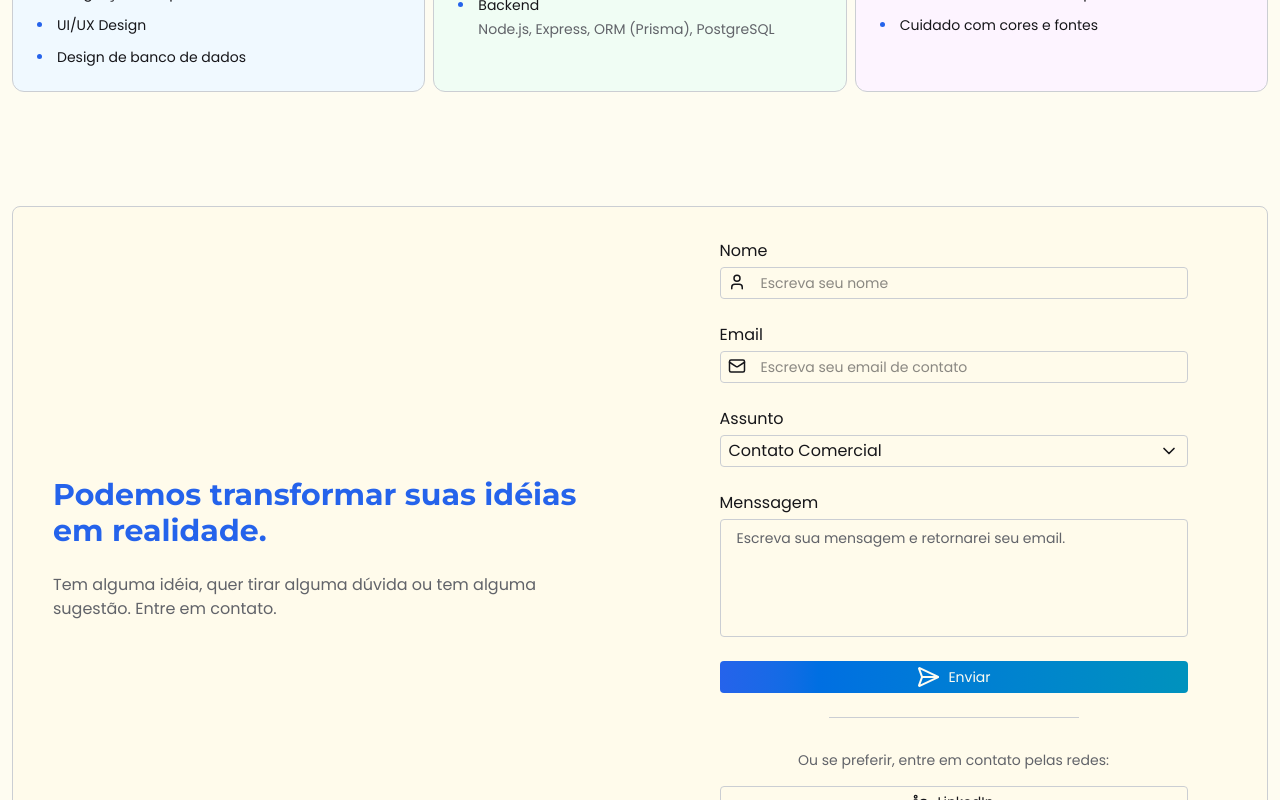
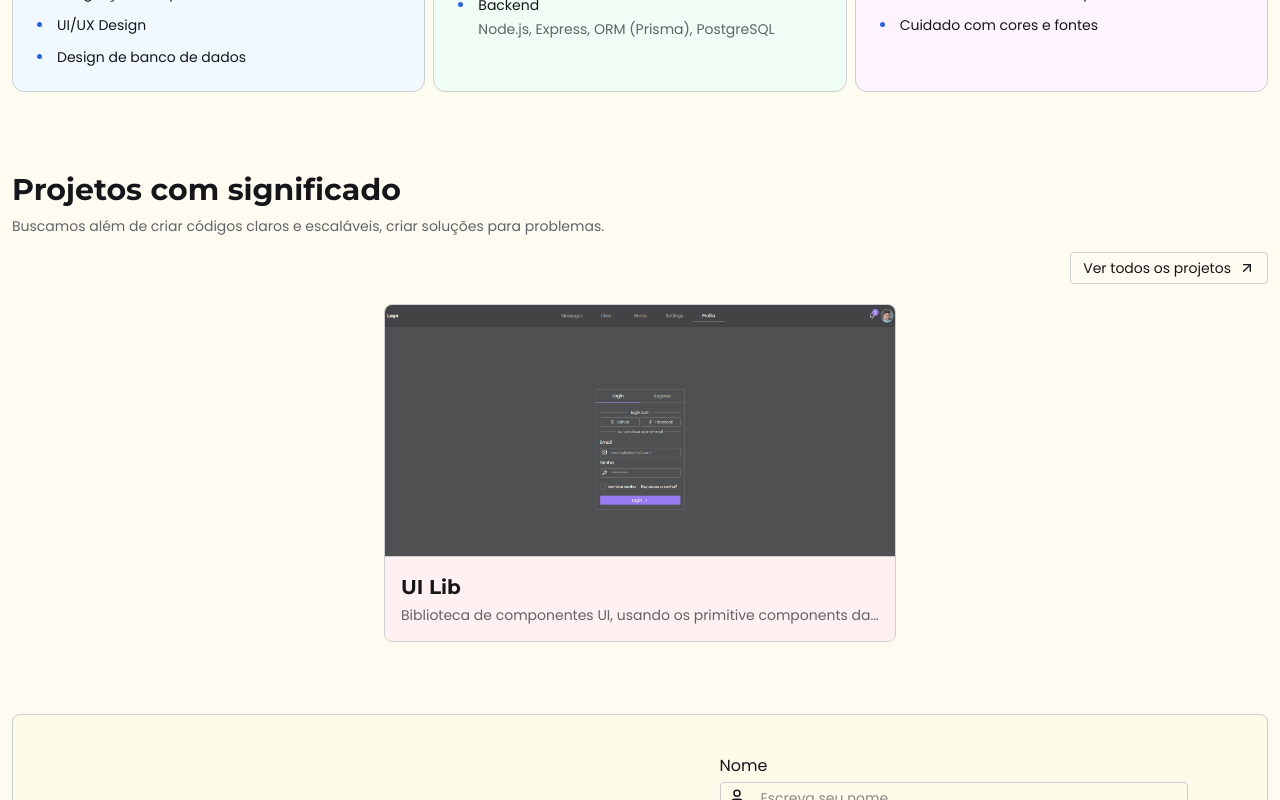
Before and after one commit to wellingtonVieiraSantos/personal-portfolio, a Next.js app: page / in a window 1280 px wide. Shown: the part 1120-1920 px from the top of the page. Built offline with nearby package versions, Linux system fonts and the light colour scheme.

Commit message:
refactor: create a projectsOverview in home page

```diff
--- a/src/app/_components/Contact/index.tsx
+++ b/src/app/_components/Contact/index.tsx
@@ -86,7 +86,7 @@ export default function Contact() {
 
   return (
     <section
-      className='min-h-dvh grid place-items-center p-3 py-10'
+      className='min-h-dvh grid place-items-center p-3 pb-10'
       id='contact'
     >
       <Toaster
--- a/src/app/_components/HomePage/index.tsx
+++ b/src/app/_components/HomePage/index.tsx
@@ -7,7 +7,7 @@ import { Code, MessageCircleMore } from 'lucide-react'
 
 export default function HomePage() {
   return (
-    <section className='relative min-h-dvh grid place-content-center' id='home'>
+    <section className='relative min-h-dvh grid place-content-center'>
       {/* <ThemeSwitch className='absolute right-4 top-2 md:hidden' /> */}
       <motion.div
         initial={{ opacity: 0, x: -100 }}
--- /dev/null
+++ b/src/app/_components/ProjectsOverview/index.tsx
@@ -0,0 +1,68 @@
+import { Button } from '@/components/ui/Button'
+import {
+  Carousel,
+  CarouselContent,
+  CarouselItem
+} from '@/components/ui/Carousel'
+import { projects } from '@/lib/projectsPortifolio'
+import { ArrowUpRight } from 'lucide-react'
+import Image from 'next/image'
+import Link from 'next/link'
+
+export default function ProjectOverview() {
+  return (
+    <section
+      id='experiencia'
+      className='grid place-items-center gap-3 p-3 pt-10'
+    >
+      <div className='w-full max-w-7xl text-center md:text-left'>
+        <h2 className='text-3xl'>Projetos com significado</h2>
+        <p className='text-sm py-2 text-foreground-secondary'>
+          Buscamos além de criar códigos claros e escaláveis, criar soluções
+          para problemas.
+        </p>
+        <Link href={'/projetos'}>
+          <Button
+            variant='border'
+            className='justify-self-center lg:justify-self-end my-2'
+          >
+            Ver todos os projetos
+            <ArrowUpRight />
+          </Button>
+        </Link>
+      </div>
+      <Carousel className='size-full max-w-lg border-none'>
+        <CarouselContent>
+          {projects.slice(0, 3).map((project, i) => (
+            <CarouselItem
+              key={project.title}
+              className='text-balance border rounded-lg overflow-hidden flex flex-col'
+            >
+              <Image
+                src={project.img}
+                alt={project.title}
+                width={1900}
+                height={900}
+                className='w-full flex-1 opacity-80'
+              />
+              <div
+                className={`p-4 grid gap-1 ${
+                  i === 0
+                    ? 'bg-indigo-50'
+                    : i === 1
+                    ? 'bg-rose-50'
+                    : 'bg-teal-50'
+                } dark:bg-card border-t`}
+              >
+                <h3 className='text-xl'>{project.title}</h3>
+                <span className='line-clamp-1 text-sm text-foreground-secondary'>
+                  {project.description}
+                </span>
+              </div>
+            </CarouselItem>
+          ))}
+        </CarouselContent>
+      </Carousel>
+    </section>
+  )
+}
--- a/src/app/page.tsx
+++ b/src/app/page.tsx
@@ -2,12 +2,14 @@
 import Contact from './_components/Contact'
 import HomePage from './_components/HomePage'
 import Experience from './_components/Experience'
+import ProjectsOverview from './_components/ProjectsOverview'
 
 export default function Home() {
   return (
     <main className='overflow-hidden'>
       <HomePage />
       <Experience />
+      <ProjectsOverview />
       <Contact />
     </main>
   )
--- a/src/app/sobre/_components/SkillsSmoothTabs.tsx
+++ b/src/app/sobre/_components/SkillsSmoothTabs.tsx
@@ -41,7 +41,7 @@ export default function SkillSmoothTabs() {
         sempre atualizando meus conhecimentos.
       </span>
       <ScrollArea className='w-full border-none'>
-        <div className='w-full flex gap-4 pb-2'>
+        <div className='w-full flex gap-4 pb-3'>
           {skills.map((skill, i) => (
             <Card
               key={i}
--- /dev/null
+++ b/src/components/ui/Carousel/carouselContext.ts
@@ -0,0 +1,23 @@
+import { createContext, Dispatch, SetStateAction, useContext } from 'react'
+
+interface CarouselContextProps {
+  index: number
+  setIndex: Dispatch<SetStateAction<number>>
+  itemCount: number
+  setItemCount: Dispatch<SetStateAction<number>>
+  itemsPerView: number
+}
+
+const CarouselContext = createContext<CarouselContextProps | null>(null)
+
+const useCarousel = () => {
+  const context = useContext(CarouselContext)
+
+  if (!context) {
+    throw new Error('useCarousel must be used within a <Carousel />')
+  }
+
+  return context
+}
+
+export { useCarousel, CarouselContext }
--- /dev/null
+++ b/src/components/ui/Carousel/index.tsx
@@ -0,0 +1,204 @@
+import { ChevronLeft, ChevronRight } from 'lucide-react'
+import { Children, forwardRef, useEffect, useState } from 'react'
+import { useCarousel, CarouselContext } from './carouselContext'
+import { twMerge } from 'tailwind-merge'
+
+const Carousel = forwardRef<
+  HTMLDivElement,
+  React.ComponentPropsWithoutRef<'div'> & { itemsPerView?: number }
+>(({ className, itemsPerView = 1, ...props }, ref) => {
+  const [index, setIndex] = useState(0)
+  const [itemCount, setItemCount] = useState(0)
+
+  return (
+    <CarouselContext.Provider
+      value={{ index, setIndex, itemCount, setItemCount, itemsPerView }}
+    >
+      <div
+        tabIndex={0}
+        className={twMerge(
+          `relative w-full h-fit overflow-hidden border group`,
+          className
+        )}
+        onKeyDown={e => {
+          if (e.key === 'ArrowLeft') {
+            setIndex(i =>
+              i > 0 ? i - 1 : Math.ceil(itemCount / itemsPerView) - 1
+            )
+          } else if (e.key === 'ArrowRight') {
+            setIndex(i => (i + 1) % Math.ceil(itemCount / itemsPerView))
+          }
+        }}
+        ref={ref}
+        {...props}
+      />
+    </CarouselContext.Provider>
+  )
+})
+
+Carousel.displayName = 'Carousel'
+
+const CarouselContent = forwardRef<
+  HTMLDivElement,
+  React.ComponentPropsWithoutRef<'div'>
+>(({ className, children, ...props }, ref) => {
+  const { index, itemCount, setItemCount, itemsPerView, setIndex } =
+    useCarousel()
+
+  useEffect(() => {
+    setItemCount(Children.count(children))
+  }, [children, setItemCount])
+
+  useEffect(() => {
+    const autoAction = setInterval(() => {
+      setIndex(prev => (prev < itemCount - 1 ? prev + 1 : 0))
+    }, 3000)
+
+    return () => clearInterval(autoAction)
+  }, [itemCount, setIndex])
+
+  return (
+    <div
+      className={twMerge(
+        `h-full flex transition-transform duration-300`,
+        className
+      )}
+      style={{
+        transform: `translateX(-${
+          index * (100 / (itemCount / itemsPerView))
+        }%)`,
+        width: `${(itemCount / itemsPerView) * 100}%`
+      }}
+      ref={ref}
+      {...props}
+    >
+      {children}
+    </div>
+  )
+})
+
+CarouselContent.displayName = 'CarouselContent'
+
+const CarouselItem = forwardRef<
+  HTMLDivElement,
+  React.ComponentPropsWithoutRef<'div'>
+>(({ className, ...props }, ref) => {
+  const { itemCount } = useCarousel()
+  return (
+    <div
+      className={twMerge(`bg-card`, className)}
+      style={{
+        width: `${100 / itemCount}%`
+      }}
+      ref={ref}
+      {...props}
+    />
+  )
+})
+
+CarouselItem.displayName = 'CarouselItem'
+
+const CarouselControlLeft = forwardRef<
+  HTMLDivElement,
+  React.ComponentPropsWithoutRef<'div'>
+>(({ className, ...props }, ref) => {
+  const { setIndex, itemCount, itemsPerView } = useCarousel()
+  return (
+    <div
+      className={twMerge(
+        `absolute left-1 top-1/2 -translate-y-1/2 hidden group-hover:block`,
+        className
+      )}
+      ref={ref}
+      {...props}
+    >
+      <ChevronLeft
+        className={twMerge(
+          `size-10 cursor-pointer text-foreground-secondary`,
+          className
+        )}
+        onClick={() =>
+          setIndex(i =>
+            i > 0 ? i - 1 : Math.ceil(itemCount / itemsPerView) - 1
+          )
+        }
+      />
+    </div>
+  )
+})
+
+CarouselControlLeft.displayName = 'CarouselControlLeft'
+
+const CarouselControlRight = forwardRef<
+  HTMLDivElement,
+  React.ComponentPropsWithoutRef<'div'>
+>(({ className, ...props }, ref) => {
+  const { setIndex, itemCount, itemsPerView } = useCarousel()
+  return (
+    <div
+      className={twMerge(
+        `absolute right-1 top-1/2 -translate-y-1/2 hidden group-hover:block`,
+        className
+      )}
+      ref={ref}
+      {...props}
+    >
+      <ChevronRight
+        className={twMerge(
+          `size-10 cursor-pointer text-foreground-secondary`,
+          className
+        )}
+        onClick={() =>
+          setIndex(i => (i + 1) % Math.ceil(itemCount / itemsPerView))
+        }
+      />
+    </div>
+  )
+})
+
+CarouselControlRight.displayName = 'CarouselControlRight'
+
+const CarouselControlMiniature = forwardRef<
+  HTMLDivElement,
+  React.ComponentPropsWithoutRef<'div'>
+>(({ className, ...props }, ref) => {
+  const { index, setIndex, itemCount, itemsPerView } = useCarousel()
+  return (
+    <div
+      className={twMerge(
+        `w-full h-12 absolute flex justify-center items-center gap-1 bottom-0
+        bg-gradient-to-t from-black/50 to-transparent`,
+        className
+      )}
+      ref={ref}
+      {...props}
+    >
+      {Array.from({ length: Math.ceil(itemCount / itemsPerView) }).map(
+        (_, i) => (
+          <div
+            key={i}
+            className={twMerge(
+              `h-3 w-3 cursor-pointer rounded-full transition duration-300`,
+              index === i
+                ? 'bg-button-foreground w-8'
+                : 'bg-button-foreground/60',
+              className
+            )}
+            onClick={() => setIndex(i)}
+          />
+        )
+      )}
+    </div>
+  )
+})
+
+CarouselControlMiniature.displayName = 'CarouselControlMiniature'
+
+export {
+  Carousel,
+  CarouselContent,
+  CarouselItem,
+  CarouselControlLeft,
+  CarouselControlRight,
+  CarouselControlMiniature
+}
```
